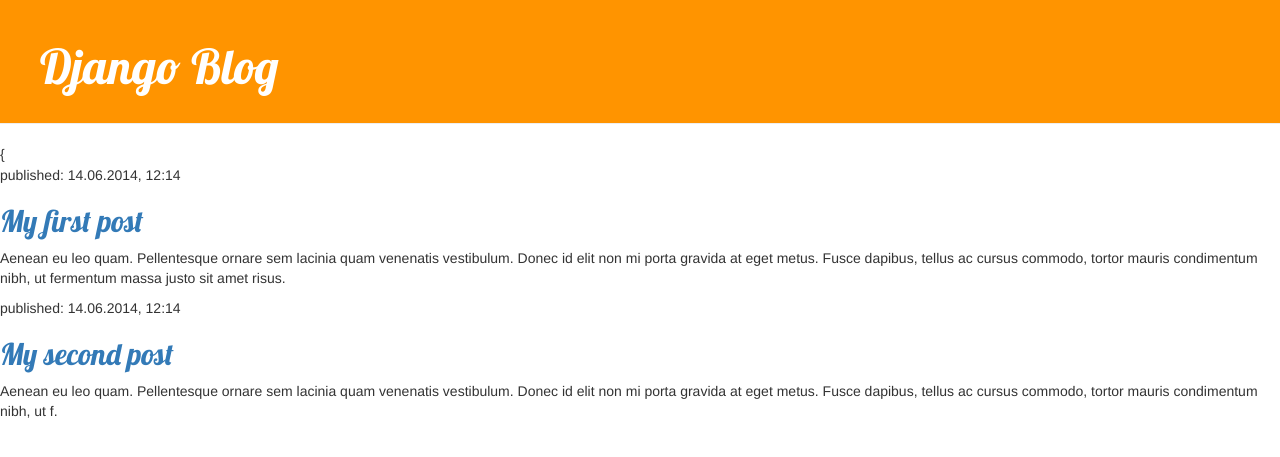
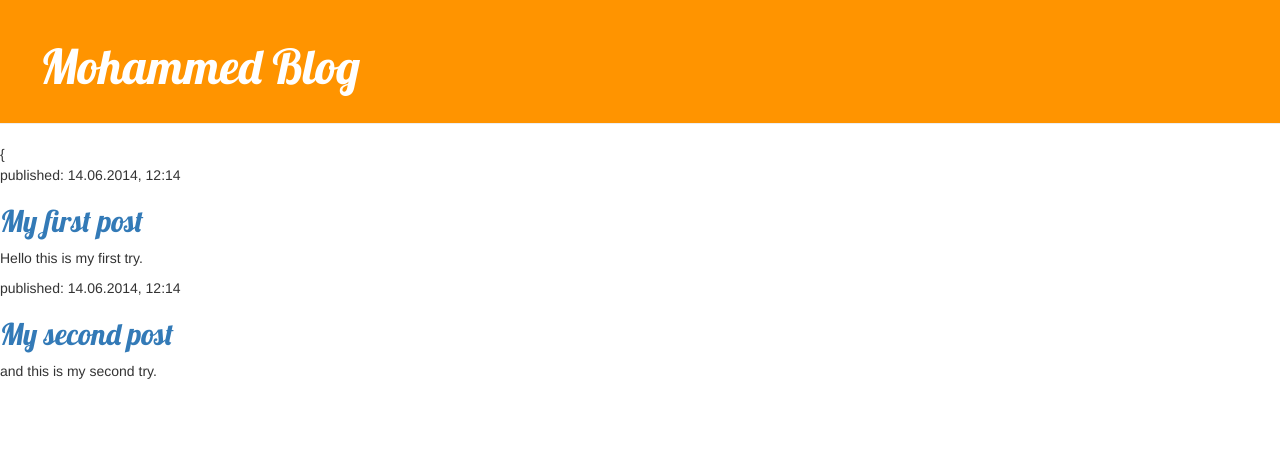
Before and after one commit to MohammedBm/my-first-blog, a Django app: page / in a window 1280 px wide. Shown: the top 457 px of the page. Run offline with Django 3.2, Linux system fonts and the light colour scheme; data that the repository does not hold is empty; some libraries are stand-ins or nearby versions.

Commit message:
Modified templates to display posts from database.

```diff
--- a/blog/templates/blog/post_list.html
+++ b/blog/templates/blog/post_list.html
@@ -6,7 +6,7 @@
     <head>
 
 
-        <title>Django  blog</title>
+        <title>Mohammed Blog</title>
         <link href="//fonts.googleapis.com/css?family=Lobster&subset=latin,latin-ext" rel="stylesheet" type="text/css">
 
 
@@ -22,7 +22,7 @@
     <body>
 
         <div class="page-header">
-    <h1><a href="/">Django  Blog</a></h1>
+    <h1><a href="/">Mohammed Blog</a></h1>
 
 </div>
 
@@ -45,13 +45,13 @@
         <div>
             <p>published: 14.06.2014, 12:14</p>
             <h2><a href="">My first post</a></h2>
-            <p>Aenean eu leo quam. Pellentesque ornare sem lacinia quam venenatis vestibulum. Donec id elit non mi porta gravida at eget metus. Fusce dapibus, tellus ac cursus commodo, tortor mauris condimentum nibh, ut fermentum massa justo sit amet risus.</p>
+            <p>Hello this is my first try.</p>
         </div>
 
         <div>
             <p>published: 14.06.2014, 12:14</p>
             <h2><a href="">My second post</a></h2>
-            <p>Aenean eu leo quam. Pellentesque ornare sem lacinia quam venenatis vestibulum. Donec id elit non mi porta gravida at eget metus. Fusce dapibus, tellus ac cursus commodo, tortor mauris condimentum nibh, ut f.</p>
+            <p>and this is my second try.</p>
         </div>
     </body>
 </html>
```
